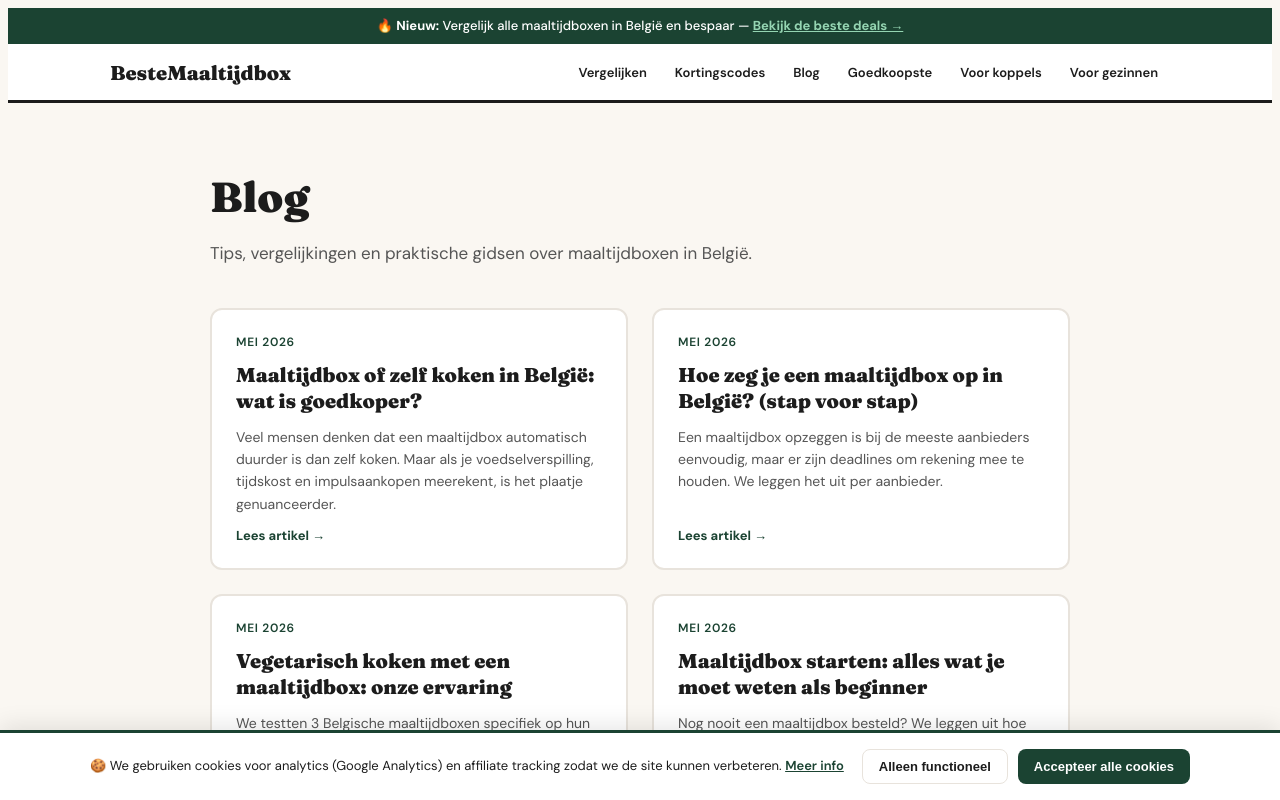
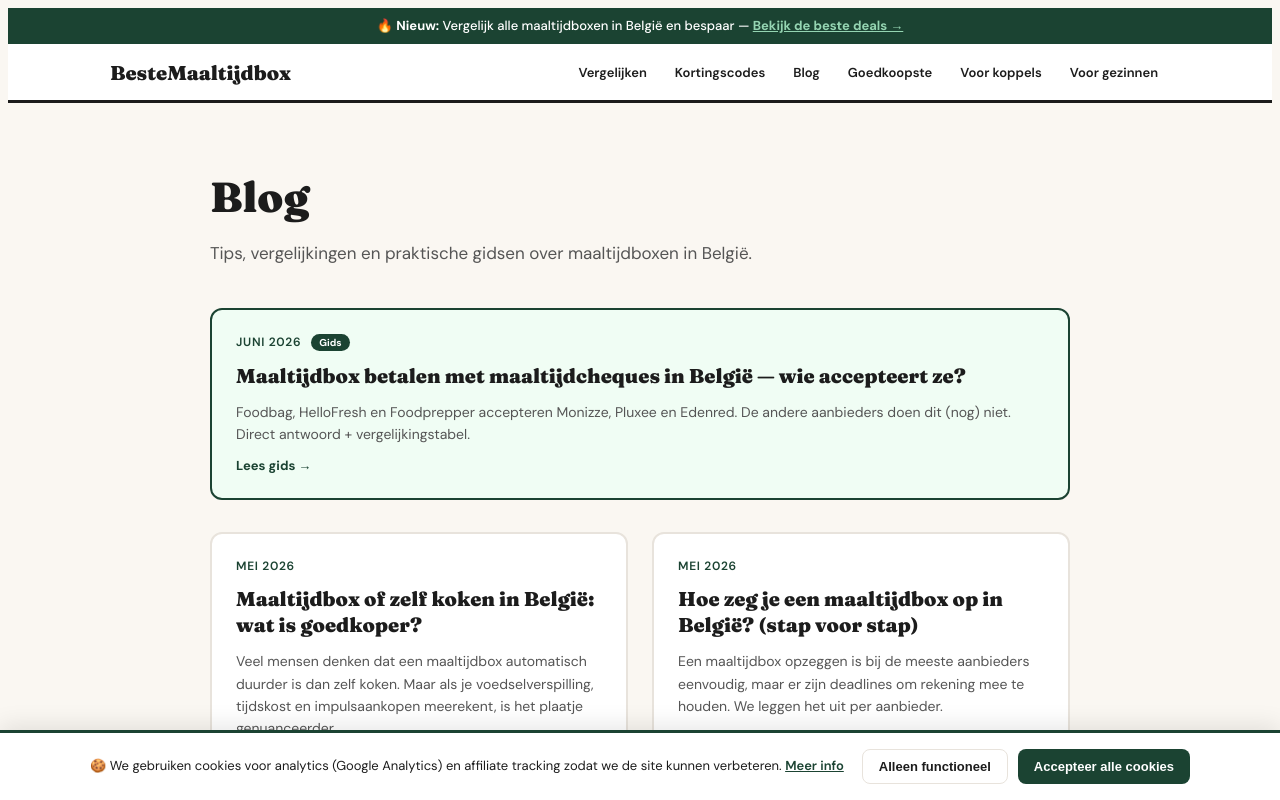
Before and after one commit to fetspets/bestemaaltijdbox, a Next.js app: page /blog in a window 1280 px wide. Shown: the top 800 px of the page. Built offline with nearby package versions, Linux system fonts and the light colour scheme.

Commit message:
auto: update page.tsx (#101)

```diff
--- a/src/app/blog/page.tsx
+++ b/src/app/blog/page.tsx
@@ -29,6 +29,37 @@ export default function BlogOverzicht() {
       <p style={{ fontSize: 17, color: '#555', marginBottom: 40, lineHeight: 1.6 }}>
         Tips, vergelijkingen en praktische gidsen over maaltijdboxen in België.
       </p>
+
+      {/* Uitgelichte gidspagina */}
+      <Link href="/gids/maaltijdbox-betalen-met-maaltijdcheques" style={{ textDecoration: 'none', display: 'block', marginBottom: 32 }}>
+        <article className="blog-card" style={{
+          border: '2px solid var(--green)',
+          borderRadius: 12,
+          padding: 24,
+          background: '#F0FDF4',
+          display: 'flex',
+          flexDirection: 'column',
+          gap: 12,
+        }}>
+          <div style={{ display: 'flex', alignItems: 'center', gap: 10 }}>
+            <div style={{ fontSize: 12, fontWeight: 600, color: 'var(--green)', textTransform: 'uppercase', letterSpacing: '0.06em' }}>
+              juni 2026
+            </div>
+            <span style={{ fontSize: 10, fontWeight: 700, padding: '2px 8px', borderRadius: 100, background: '#1B4332', color: 'white' }}>
+              Gids
+            </span>
+          </div>
+          <h2 style={{ fontFamily: 'Fraunces, serif', fontSize: 20, fontWeight: 800, color: 'var(--ink)', lineHeight: 1.3, margin: 0 }}>
+            Maaltijdbox betalen met maaltijdcheques in België — wie accepteert ze?
+          </h2>
+          <p style={{ fontSize: 14, color: '#555', lineHeight: 1.6, margin: 0 }}>
+            Foodbag, HelloFresh en Foodprepper accepteren Monizze, Pluxee en Edenred. De andere aanbieders doen dit (nog) niet. Direct antwoord + vergelijkingstabel.
+          </p>
+          <span style={{ fontSize: 13, fontWeight: 700, color: 'var(--green)' }}>
+            Lees gids →
+          </span>
+        </article>
+      </Link>
 
       <div style={{ display: 'grid', gridTemplateColumns: 'repeat(auto-fill, minmax(280px, 1fr))', gap: 24 }}>
         {blogPosts.map(post => (
```
